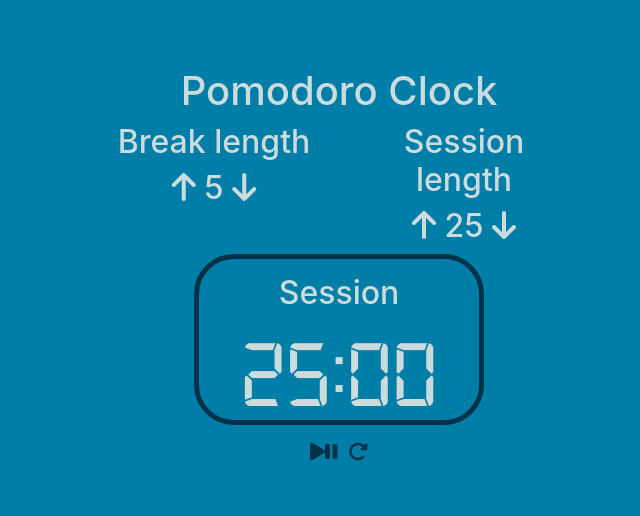
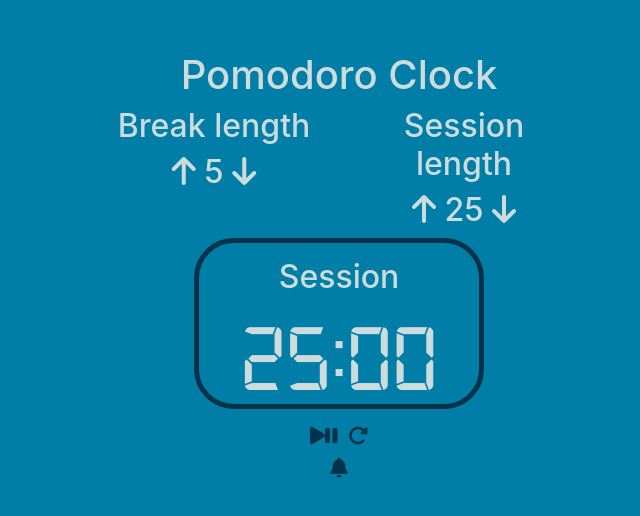
Before and after one commit to JimmyCN1/PomodoroClock, a React (Create React App) app: page / in a window 1280 px wide. Shown: the part 138-654 px from the top of the page, without its empty margins (301-941 px from the left). Built offline with nearby package versions, Linux system fonts and the light colour scheme.

Commit message:
styling and functionality for alarm

```diff
--- a/src/App.js
+++ b/src/App.js
@@ -11,6 +11,7 @@ function App() {
   const [sessionActive, setSessionActive] = useState(true);
   const [running, setRunning] = useState(false);
   const [paused, setPaused] = useState(true);
+  const [playAlarm, setPlayAlarm] = useState(true);
 
   const handleSetting = (type, e) => {
     let setter = type.toLowerCase();
@@ -39,23 +40,13 @@ function App() {
     let { id } = e.target;
     if (id === "playPause") {
       setRunning(true);
-      // if (!paused) {
-      // setSessionTime(sessionTime);
       setPaused(!paused);
-      // } else if (!running) {
-      // }
-      // setRunning(!running);
-
-      console.log(`running: ${running} paused: ${paused}`);
     } else if (id === "reset") {
       setRunning(false);
       setPaused(true);
       setSessionActive(true);
-      console.log(
-        `running: ${running} paused: ${paused} sessionActive: ${sessionActive} sessionTime: ${sessionTime}`
-      );
-      // setSessionTime(sessionTime);
-      //TODO: make session length show in timer when reset button pressed
+    } else if (id === "alarm") {
+      setPlayAlarm(!playAlarm);
     }
   };
 
@@ -97,12 +88,13 @@ function App() {
               paused={paused}
               handleSessionActive={setSessionActive}
               handleFinishCountDown={handleFinishCountDown}
+              playAlarm={playAlarm}
             />
           </div>
         </div>
         <div className="row">
           <div className="col">
-            <Control handleControl={handleControl} />
+            <Control handleControl={handleControl} playAlarm={playAlarm} />
           </div>
         </div>
       </div>
--- a/src/Control.js
+++ b/src/Control.js
@@ -1,14 +1,16 @@
 import React from "react";
 import "./Button.css";
 
-function Control({ handleControl }) {
+function Control({ handleControl, playAlarm }) {
   const controlStyle = {
     color: "#003249"
   };
 
+  const buttonStyle = { position: "relative", top: "15px" };
+
   return (
     <div style={controlStyle}>
-      <h5 style={{ position: "relative", top: "15px" }}>
+      <h5 style={buttonStyle}>
         <button onClick={e => handleControl(e)}>
           <div>
             <i id="playPause" className="fas fa-play" />
@@ -20,6 +22,15 @@ function Control({ handleControl }) {
           <i id="reset" className="fas fa-redo-alt" />
         </button>
       </h5>
+      <h5 style={buttonStyle}>
+        <button onClick={e => handleControl(e)}>
+          {playAlarm ? (
+            <i id="alarm" className="fas fa-bell" />
+          ) : (
+            <i id="alarm" className="fas fa-bell-slash" />
+          )}
+        </button>
+      </h5>
     </div>
   );
 }
--- a/src/StopWatch.js
+++ b/src/StopWatch.js
@@ -6,7 +6,8 @@ function StopWatch({
   sessionActive,
   running,
   paused,
-  handleFinishCountDown
+  handleFinishCountDown,
+  playAlarm
 }) {
   const [min, setMin] = useState(sessionTime);
   const [sec, setSec] = useState(0);
@@ -27,8 +28,7 @@ function StopWatch({
     const minString = minFormatted.toString();
     const secString = secFormatted.toString();
     if (minString === "00" && secString === "00") {
-      console.log("times up!!");
-      alarm.play();
+      playAlarm && alarm.play();
       if (sessionActive) {
         setMin(breakTime);
       } else if (!sessionActive) {
@@ -37,7 +37,6 @@ function StopWatch({
       setSec(59);
       handleFinishCountDown();
     } else if (secString === "00") {
-      console.log("wat");
       setMin(min - 1);
       setSec(59);
     } else {
@@ -51,7 +50,7 @@ function StopWatch({
       setSec(0);
     } else if (running) {
       if (!paused) {
-        const id = setInterval(countdown, 100);
+        const id = setInterval(countdown, 1000);
         return () => clearInterval(id);
       }
     }
```
